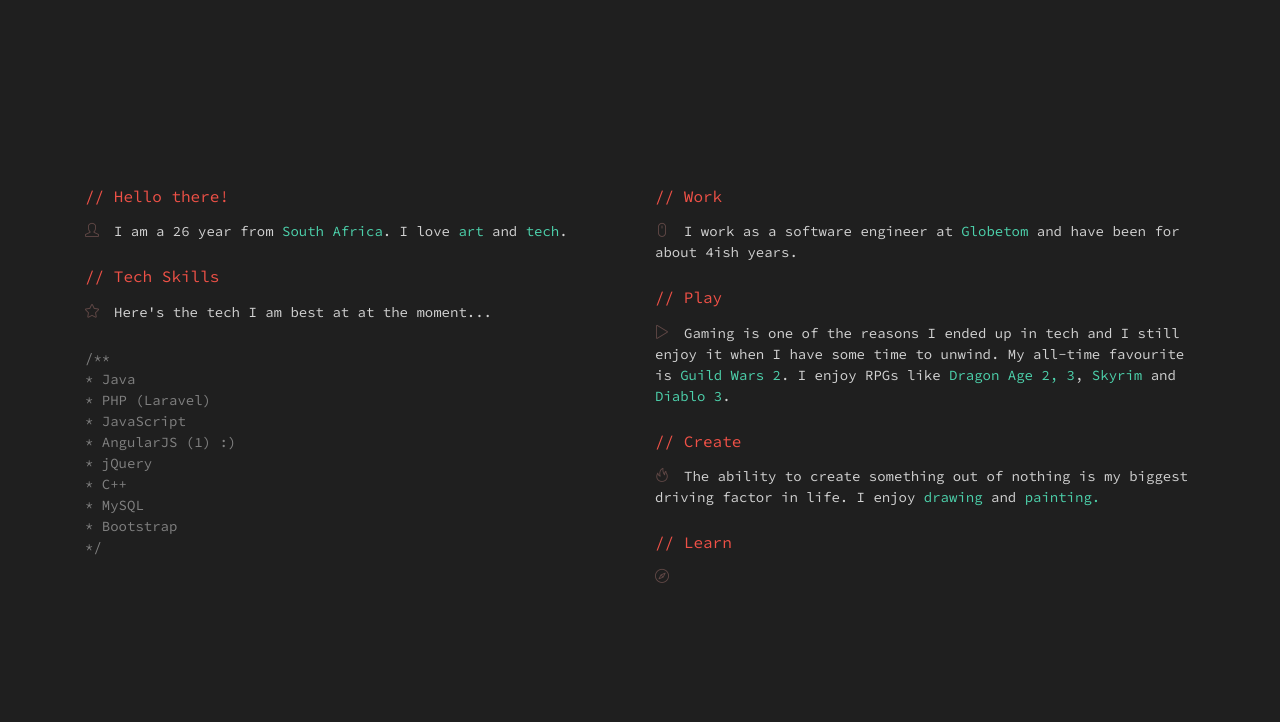
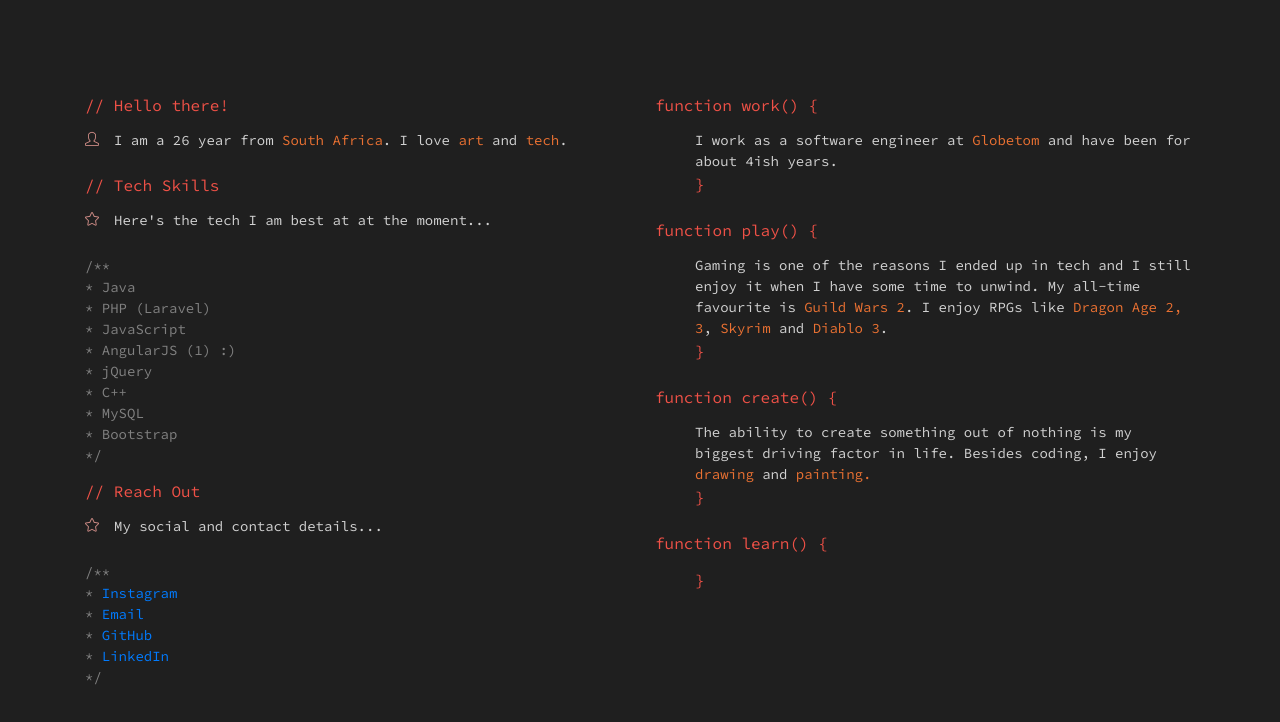
Before and after one commit to claravanstaden/personal-landing-page, a plain HTML site: page index.html in a window 1280 px wide. Drawn offline with nearby package versions, Linux system fonts and the light colour scheme.

Commit message:
Tweaking left handed column.

```diff
--- a/index.html
+++ b/index.html
@@ -25,10 +25,10 @@
             <div class="row">
                 <div class="col">
                     <h1>Hello there!</h1>
-                    <p><i class="icon-user"></i>I am a 26 year from <strong>South Africa</strong>. I love <strong>art</strong> and <strong>tech</strong>.
+                    <p><i class="icon-user"></i>I am a 26 year from <strong>South Africa</strong>. I love <strong>art</strong> and <strong>tech</strong>. </p>
 
                     <h1>Tech Skills</h1>
-                    <p><i class="icon-star"></i>Here's the tech I am best at at the moment...
+                    <p><i class="icon-star"></i>Here's the tech I am best at at the moment... </p>
                     <ul>
                         <li></li>
                         <li>Java</li>
@@ -41,25 +41,35 @@
                         <li>Bootstrap</li>
                         <li></li>
                     </ul>
-                    </p>
+                    <h1>Reach Out</h1>
+                    <p><i class="icon-star"></i>My social and contact details...</p>
+                    <ul>
+                        <li></li>
+                        <li><a href="https://www.instagram.com/claravanstaden/?hl=en">Instagram</a></li>
+                        <li><a href="mailto:claravanstaden64@gmail.com">Email</a></li>
+                        <li><a href="https://github.com/claravanstaden">GitHub</a></li>
+                        <li><a href="https://www.linkedin.com/in/clara-van-staden-35aa4557">LinkedIn</a></li>
+                        <li></li>
+                    </ul>
                 </div>
                 <div class="col-sm">
-
-                    <h1>Work</h1>
+                    <h2>work</h2>
                     <p>
-                        <i class="icon-mouse"></i>I work as a software engineer at <strong>Globetom</strong> and have been for about 4ish years.</p>
-                    <h1>Play</h1>
+                        I work as a software engineer at <strong>Globetom</strong> and have been for about 4ish years.</p>
+                    <h2>play</h2>
                     <p>
-                        <i class="icon-control-play"></i>Gaming is one of the reasons I ended up in tech and I still enjoy it when I have some time to unwind. My
+                        Gaming is one of the reasons I ended up in tech and I still enjoy it when I have some time to unwind.
+                        My
                         all-time favourite is <strong> Guild Wars 2</strong>. I enjoy RPGs like <strong>Dragon Age 2, 3</strong>, <strong>Skyrim</strong> and
                         <strong>Diablo 3</strong>.
                     </p>
-                    <h1>Create</h1>
+                    <h2>create</h2>
                     <p>
-                        <i class="icon-fire"></i>The ability to create something out of nothing is my biggest driving factor in life. I enjoy <strong>drawing</strong> and <strong>painting.</strong></p>
-                    <h1>Learn</h1>
+                        The ability to create something out of nothing is my biggest driving factor in life. Besides coding, I enjoy
+                        <strong>drawing</strong> and <strong>painting.</strong></p>
+                    <h2>learn</h2>
                     <p>
-                        <i class="icon-compass"></i>
+
 
                     </p>
                 </div>
--- a/style.css
+++ b/style.css
@@ -13,11 +13,39 @@ h1:before {
     content: "// ";
 }
 
+h2 {
+    color: #EF5147;
+    font-size: 16px;
+    font-family: 'Source Code Pro', monospace;
+    margin-bottom: 15px;
+}
+
+h2:before {
+    content: "function ";
+}
+
+h2:after {
+    content: "() {";
+}
+
 p {
     color: #d2d2d2;
     font-family: 'Source Code Pro', monospace;
     font-size: 14px;
     margin-bottom: 25px;
+}
+
+h2 + p {
+    margin-left: 40px;
+}
+
+h2 + p:after {
+    content: "\a}";
+    color: #EF5147;
+    font-size: 16px;
+    font-family: 'Source Code Pro', monospace;
+    display: block;
+    margin-left: 0;
 }
 
 li {
@@ -46,7 +74,7 @@ ul {
 }
 
 strong {
-    color: #4dd2ac;
+    color: #ea7132;
     font-family: 'Source Code Pro', monospace;
     font-size: 14px;
     font-weight: normal;
@@ -56,5 +84,5 @@ i {
     color: #fca8a1;
     font-size: 14px;
     margin-right: 15px;
-    opacity: .3;
+    opacity: .8;
 }
```
